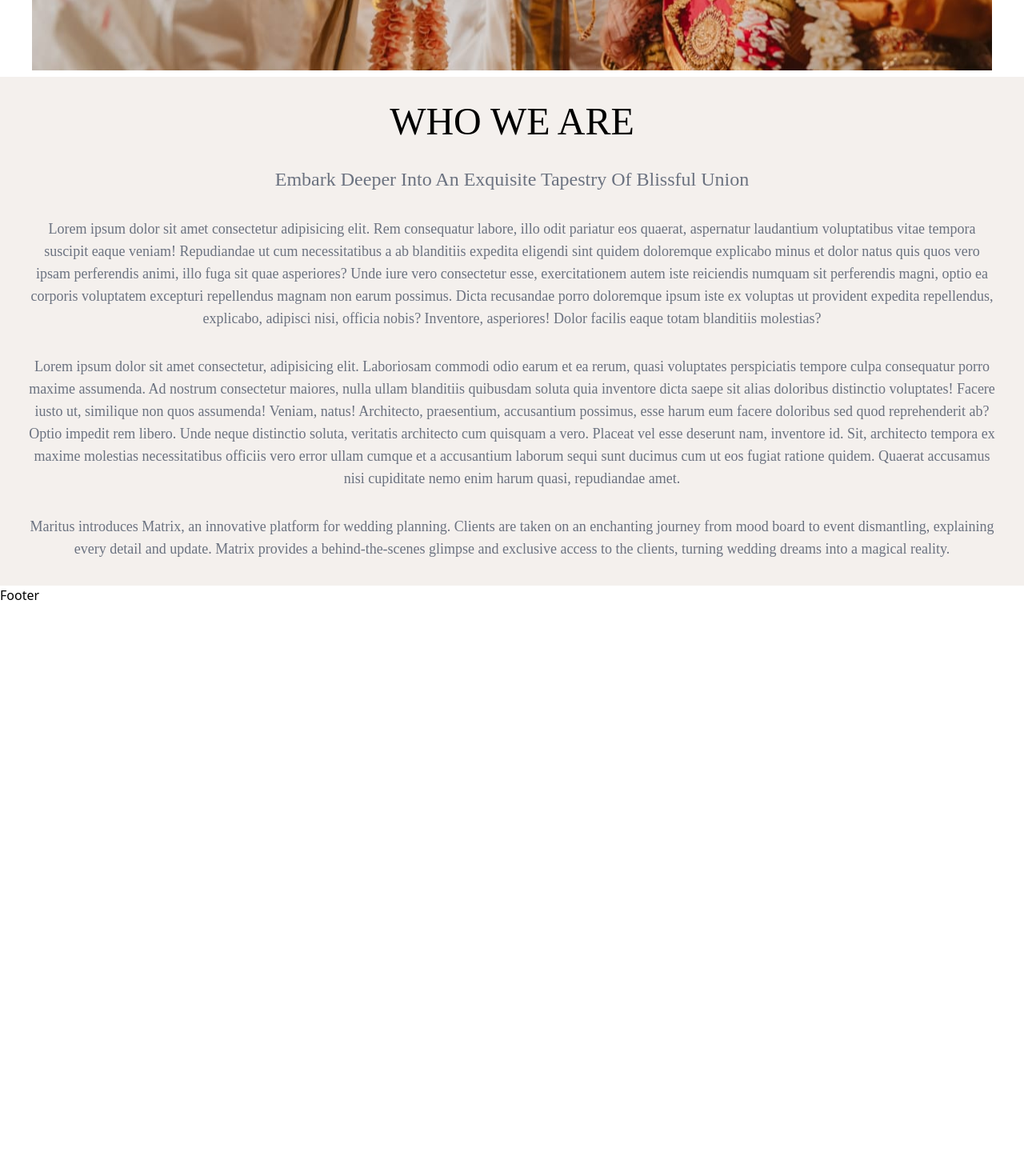
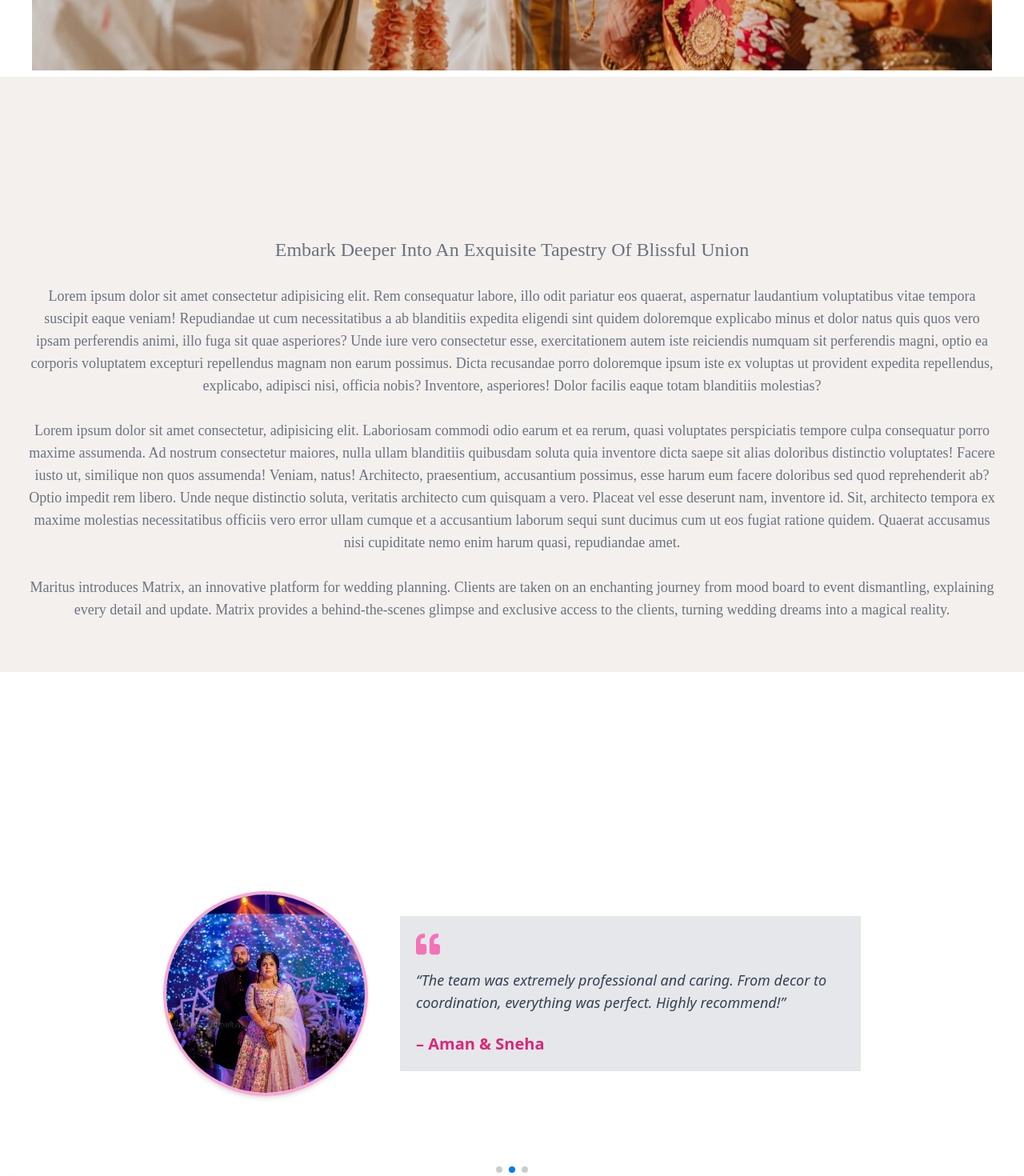
Before and after one commit to adityasinghchouhan1/Eventplanner-, a React (Vite) app in the folder Client/: page /About in a window 1280 px wide. Shown: the part 560-2030 px from the top of the page at 80% size. Before the commit the page ends 1316 px from the top, so only its background shows below. Built offline with nearby package versions, Linux system fonts and the light colour scheme.

Commit message:
add feedback component

```diff
--- a/Client/src/Components/About.jsx
+++ b/Client/src/Components/About.jsx
@@ -2,12 +2,14 @@ import React from 'react'
 import Wrapper from '../Resue/Wrapper'
 import aboutW from '../../public/wapper2.jpg'
 import HowWeAre from './HowWeAre'
+import Feedback from './Feedback'
 const About = () => {
   return (
     <>
       <div>
         <Wrapper wimg={aboutW} title={'About us'} />
         <HowWeAre />
+        <Feedback />
       </div>
     </>
   )
--- /dev/null
+++ b/Client/src/Components/Feedback.jsx
@@ -0,0 +1,74 @@
+import { Autoplay, Pagination } from 'swiper/modules'
+import { Swiper, SwiperSlide } from 'swiper/react'
+import 'swiper/css'
+import 'swiper/css/pagination'
+import { FaQuoteLeft } from 'react-icons/fa'
+import p from '../../public/p.jpg'
+import p2 from '../../public/p2.jpg'
+import p3 from '../../public/p3.jpg'
+import Heading from '../Resue/Heading'
+
+// Sample couple feedback data
+const feedbackData = [
+  {
+    name: 'Rahul & Priya',
+    image: p, // Ensure this is in your public folder or import if in src
+    feedback:
+      'We are beyond happy with the wedding planner agency! Every moment was magical and stress-free. Thank you for making our dream wedding a reality!',
+  },
+  {
+    name: 'Aman & Sneha',
+    image: p2,
+    feedback:
+      'The team was extremely professional and caring. From decor to coordination, everything was perfect. Highly recommend!',
+  },
+  {
+    name: 'Vikram & Meera',
+    image: p3,
+    feedback:
+      'It felt like a fairytale. The planners took care of every detail. We just focused on enjoying our day. Wonderful experience!',
+  },
+]
+
+export default function CoupleFeedbackSlider() {
+  return (
+    <div className="w-full h-[80vh] flex-col bg-white flex items-center justify-center px-4">
+      <Heading
+        title={'Testimonials'}
+        discription={
+          'Lorem ipsum dolor sit amet consectetur adipisicing elit. Accusantium quibusdam laboriosam'
+        }
+      />
+      <Swiper
+        modules={[Autoplay, Pagination]}
+        spaceBetween={30}
+        slidesPerView={1}
+        autoplay={{ delay: 5000 }}
+        loop={true}
+        pagination={{ clickable: true }}
+        className="w-full h-full"
+      >
+        {feedbackData.map((item, index) => (
+          <SwiperSlide key={index}>
+            <div className="w-full h-full flex flex-col md:flex-row items-center justify-center bg-white rounded-2xl shadow-lg overflow-hidden p-6">
+              <img
+                src={item.image}
+                alt={`${item.name}`}
+                className="w-64 h-64 object-cover rounded-full border-4 border-pink-300 shadow-md mb-6 md:mb-0 md:mr-10"
+              />
+              <div className="max-w-xl text-center md:text-left bg-gray-200 p-5">
+                <FaQuoteLeft className="text-pink-400 text-3xl mb-4" />
+                <p className="text-lg text-gray-700 mb-6 italic">
+                  “{item.feedback}”
+                </p>
+                <h3 className="text-xl font-bold text-pink-600">
+                  – {item.name}
+                </h3>
+              </div>
+            </div>
+          </SwiperSlide>
+        ))}
+      </Swiper>
+    </div>
+  )
+}
--- a/Client/src/Components/HowWeAre.jsx
+++ b/Client/src/Components/HowWeAre.jsx
@@ -1,15 +1,21 @@
 import React from 'react'
+import Heading from '../Resue/Heading'
 
 const HowWeAre = () => {
   return (
     <>
-      <div className="p-8 bg-[#f4f0ed]">
-        <div className="flex justify-center items-center flex-col text-center gap-8">
-          <h1 className="text-5xl uppercase font-Yellowtail2">Who we are</h1>
+      <div className="px-8 pt-6 pb-16 bg-[#f4f0ed]">
+        <div className="flex justify-center items-center flex-col text-center gap-3">
+          <Heading
+            title={'Who we are'}
+            discription={
+              'Rem consequatur labore, illo odit pariatur eos quaerat, aspernatur'
+            }
+          />
           <h3 className=" text-gray-500 font-Roboto text-2xl">
             Embark Deeper Into An Exquisite Tapestry Of Blissful Union
           </h3>
-          <p className="font-Roboto text-gray-500 text-lg">
+          <p className="font-Roboto text-gray-500 text-lg mt-4">
             Lorem ipsum dolor sit amet consectetur adipisicing elit. Rem
             consequatur labore, illo odit pariatur eos quaerat, aspernatur
             laudantium voluptatibus vitae tempora suscipit eaque veniam!
@@ -23,7 +29,7 @@ const HowWeAre = () => {
             explicabo, adipisci nisi, officia nobis? Inventore, asperiores!
             Dolor facilis eaque totam blanditiis molestias?
           </p>
-          <p className="font-Roboto text-gray-500 text-lg">
+          <p className="font-Roboto text-gray-500 text-lg mt-4">
             Lorem ipsum dolor sit amet consectetur, adipisicing elit. Laboriosam
             commodi odio earum et ea rerum, quasi voluptates perspiciatis
             tempore culpa consequatur porro maxime assumenda. Ad nostrum
@@ -39,7 +45,7 @@ const HowWeAre = () => {
             ratione quidem. Quaerat accusamus nisi cupiditate nemo enim harum
             quasi, repudiandae amet.
           </p>
-          <p className="font-Roboto text-gray-500 text-lg">
+          <p className="font-Roboto text-gray-500 text-lg mt-4">
             Maritus introduces Matrix, an innovative platform for wedding
             planning. Clients are taken on an enchanting journey from mood board
             to event dismantling, explaining every detail and update. Matrix
```
